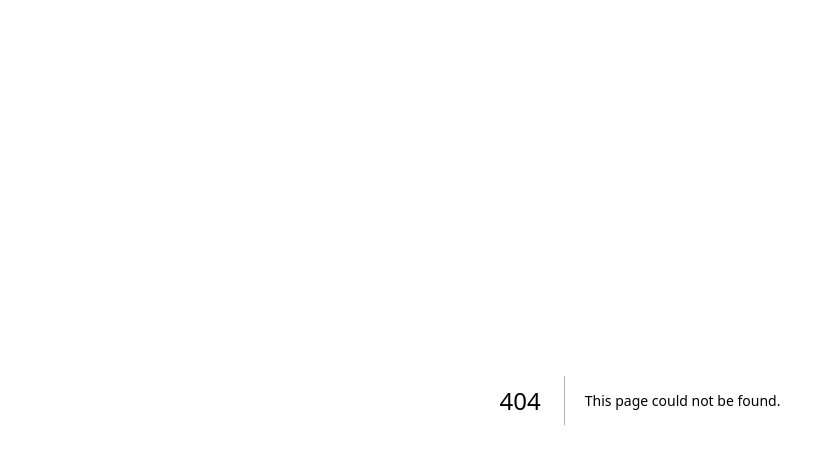
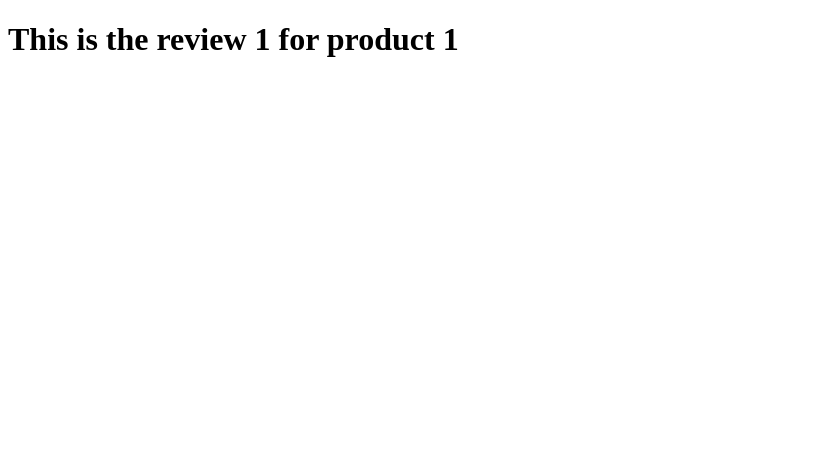
Before and after one commit to Pradyuman554/Next-Projects, a Next.js app in the folder project1/: page /products/1/reviews/1 in a window 1280 px wide. Before the commit this address had no page. Shown: the top 464 px of the page, without its empty margins (0-835 px from the left). Built offline with nearby package versions, Linux system fonts and the light colour scheme.

Commit message:
Nested Dynamic Routing

```diff
--- /dev/null
+++ b/project1/src/app/products/[productId]/reviews/[reviewId]/page.tsx
@@ -0,0 +1,12 @@
+export default function Review({params}:
+    {
+        params : {
+            reviewId : string
+            productId : string
+        }
+    }
+){
+    return <>
+        <h1>This is the review {params.reviewId} for product {params.productId}</h1>
+    </>
+}
```
